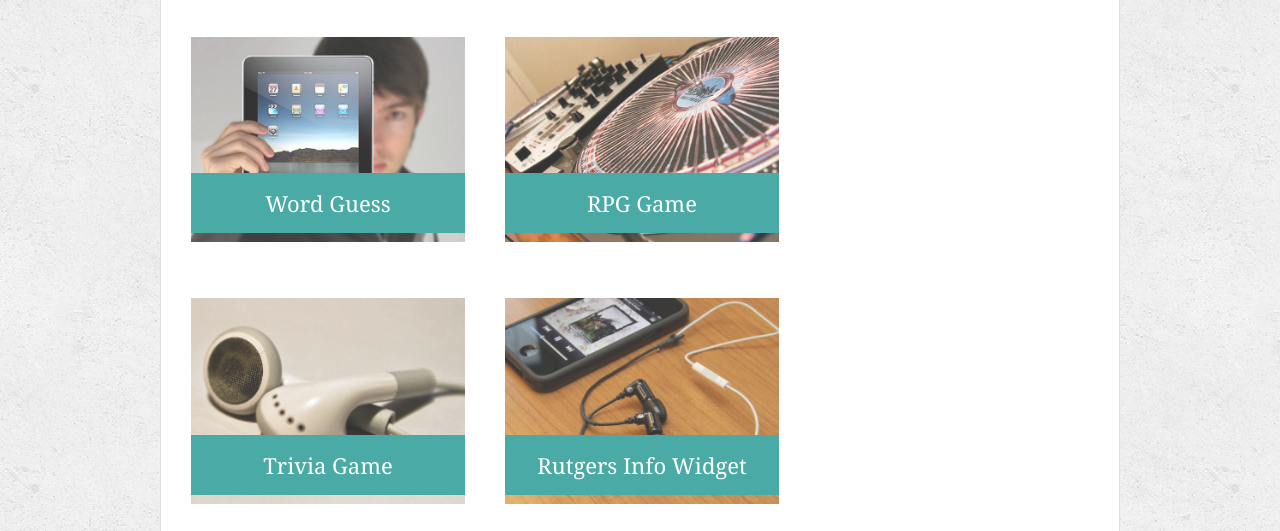
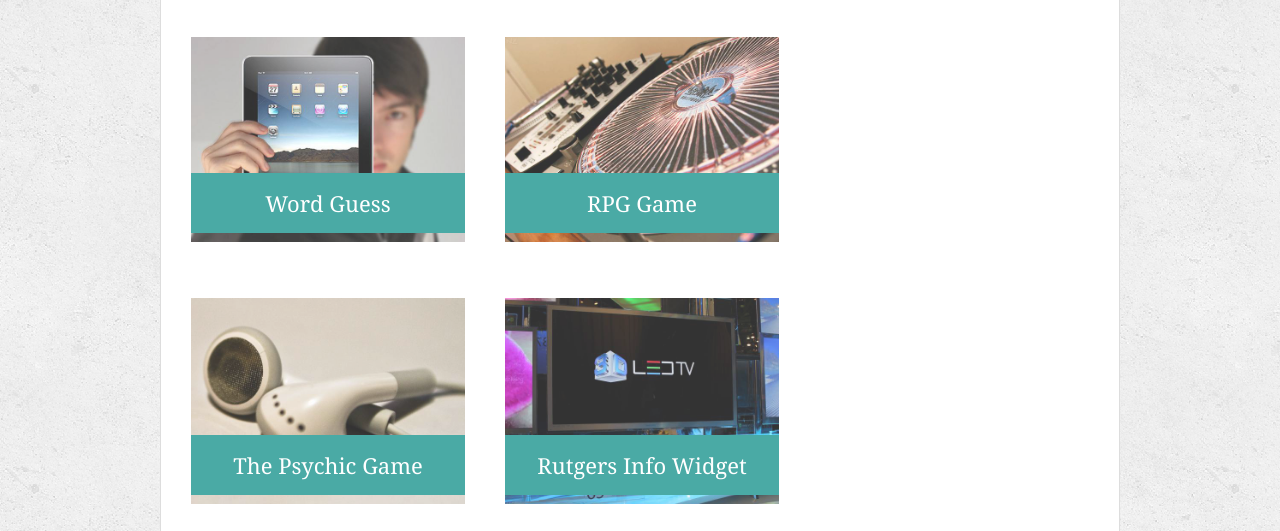
Before and after one commit to AntonSemenov87/Responsive-Portfolio, a plain HTML site: page portfolio.html in a window 1280 px wide. Shown: the part 269-800 px from the top of the page. Drawn offline with Linux system fonts and the light colour scheme.

Commit message:
updated protfolio

```diff
--- a/portfolio.html
+++ b/portfolio.html
@@ -37,10 +37,11 @@
       <div class="work">
         <img src="assets/images/technics-q-c-640-480-5.jpg" alt="Trivia Game">
 
-        <h3>Trivia Game</h3>
+        <h3>The Psychic Game</h3>
       </div>
       <div class="work">
-        <img src="assets/images/technics-q-c-640-480-7.jpg" alt="Rutgers Info Widget">
+        <img src="assets/images/technics-q-c-640-480-9.jpg" alt="Rock Paper Scissors">
+        <a hrref="https://antonsemenov87.github.io/HW3_PsychoGame/"></a>
 
         <h3>Rutgers Info Widget</h3>
       </div>
```
